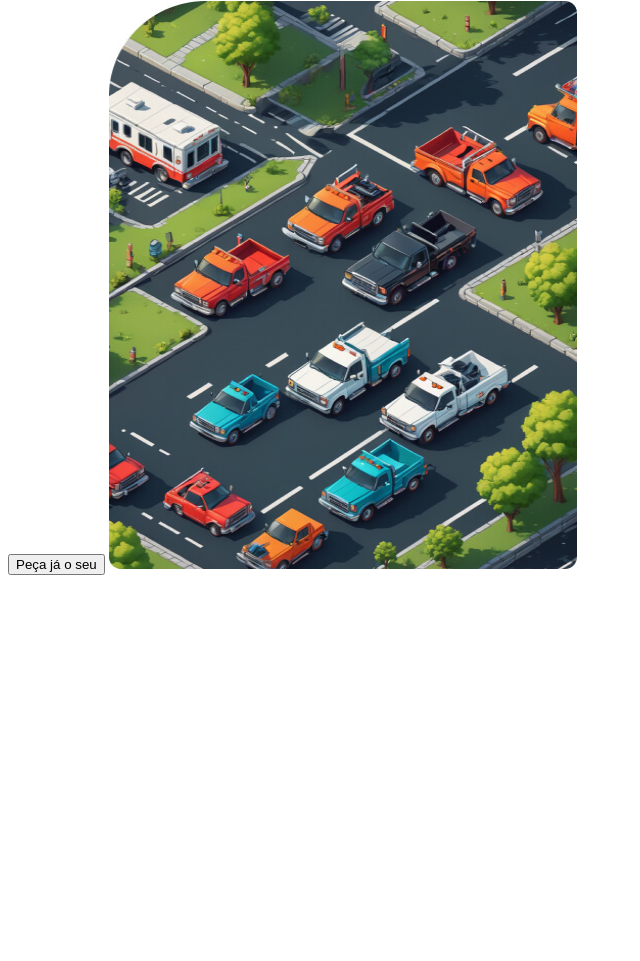
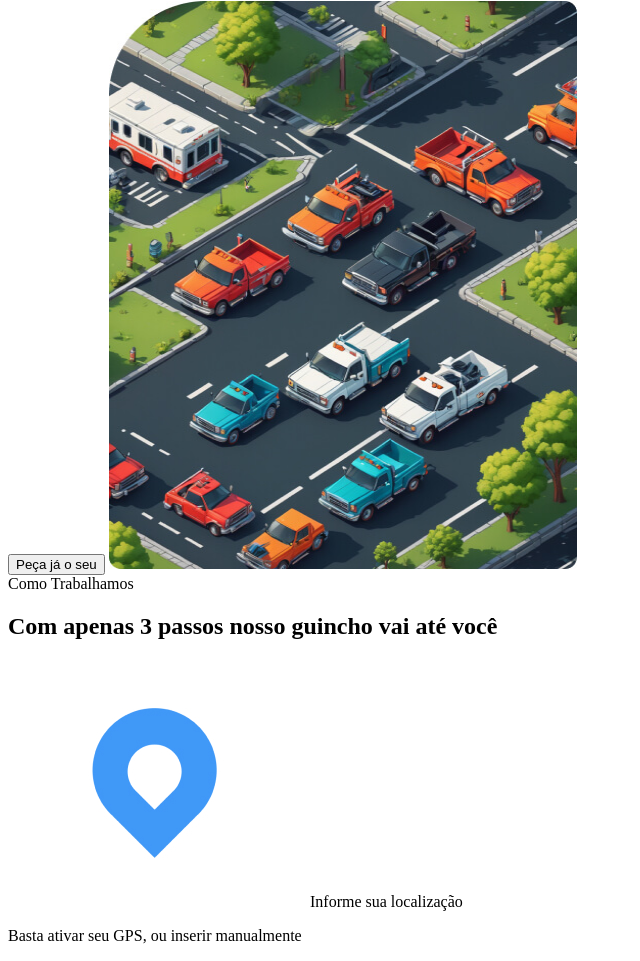
Before and after one commit to mateush-souza/challegen-fiap, a plain HTML site: page src/index.html in a window 1280 px wide. Shown: the part 222-1183 px from the top of the page, without its empty margins (0-640 px from the left). Before the commit the page ends 805 px from the top, so only its background shows below. Drawn offline with Linux system fonts and the light colour scheme.

Commit message:
feat: create new section

```diff
--- a/src/index.html
+++ b/src/index.html
@@ -31,5 +31,16 @@
             loading="lazy"
         />
     </main>
+    <span>Como Trabalhamos</span>
+    <h2>Com apenas 3 passos nosso guincho vai até você</h2>
+    <img
+        src="assests/img/location.jpg"
+        alt="Icone de localização"
+        width="298px"
+        height="247px"
+        loading="lazy"
+    />
+    <span>Informe sua localização</span>
+    <p>Basta ativar seu GPS, ou inserir manualmente</p>
 </body>
 </html>
```
Also changed, not shown: src/assests/img/location.jpg (added).
